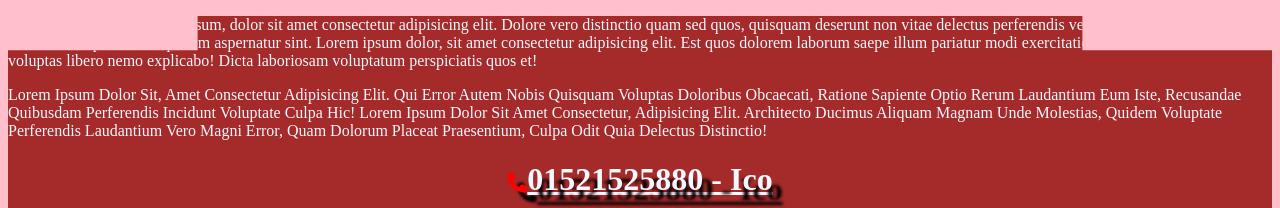
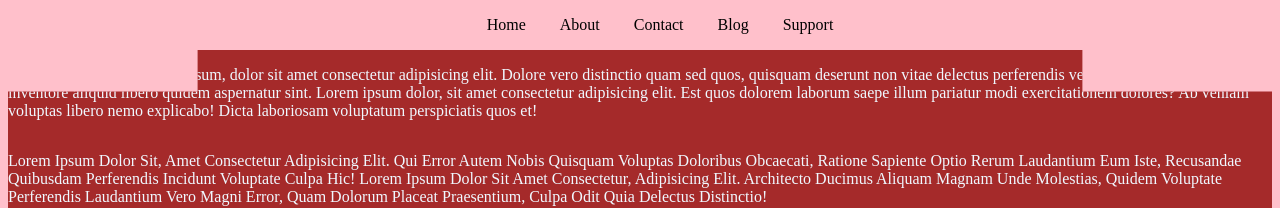
Before and after one commit to Ikramico/Code, a plain HTML site: page index.html in a window 1280 px wide. Shown: the top 208 px of the page. Drawn offline with Linux system fonts and the light colour scheme.

Commit message:
inline menu

```diff
--- a/index.html
+++ b/index.html
@@ -13,14 +13,23 @@
     <title>Document</title>
 </head>
 <body>
+    <div class="menu">
+        <ul class="list">
+            <li class="list-item">Home</li>
+            <li class="list-item">About</li>
+            <li class="list-item">Contact</li>
+            <li class="list-item">Blog</li>
+            <li class="list-item">Support</li>
+        </ul>
+    </div>
 
     <div style="background-color: brown; color: aliceblue;" class="clip" >
-        <p style="color: aliceblue;">
+        <p style="color: aliceblue; display: inline-block;">
        <b>This is web design</b>
        Lorem ipsum, dolor sit amet consectetur adipisicing elit. Dolore vero distinctio quam sed quos, quisquam deserunt non vitae delectus perferendis velit quasi quae, aperiam inventore aliquid libero quidem aspernatur sint. Lorem ipsum dolor, sit amet consectetur adipisicing elit. Est quos dolorem laborum saepe illum pariatur modi exercitationem dolores? Ab veniam voluptas libero nemo explicabo! Dicta laboriosam voluptatum perspiciatis quos et!
 
 
-      <p><span class="sp"> Lorem ipsum dolor sit, amet consectetur adipisicing elit. Qui error autem nobis quisquam voluptas doloribus obcaecati, ratione sapiente optio rerum laudantium eum iste, recusandae quibusdam perferendis incidunt voluptate culpa hic! Lorem ipsum dolor sit amet consectetur, adipisicing elit. Architecto ducimus aliquam magnam unde molestias, quidem voluptate perferendis laudantium vero magni error, quam dolorum placeat praesentium, culpa odit quia delectus distinctio!</span>
+      <p style="display: inline-block;"><span class="sp"> Lorem ipsum dolor sit, amet consectetur adipisicing elit. Qui error autem nobis quisquam voluptas doloribus obcaecati, ratione sapiente optio rerum laudantium eum iste, recusandae quibusdam perferendis incidunt voluptate culpa hic! Lorem ipsum dolor sit amet consectetur, adipisicing elit. Architecto ducimus aliquam magnam unde molestias, quidem voluptate perferendis laudantium vero magni error, quam dolorum placeat praesentium, culpa odit quia delectus distinctio!</span>
     </p></p>
     <h1 class="tit"> <i class="fa-solid fa-phone icon"></i>01521525880 - Ico</h1>
     <a rel="noopener" href='https://www.google.co.uk/' target="_blank" class="link-text">djjdjdj</a>
--- a/style.css
+++ b/style.css
@@ -41,3 +41,11 @@ button{
     font-weight: 600;
     font-size: 20px;
 }
+.list{
+    list-style: none;
+    text-align: center;
+}
+.list-item{
+    display: inline;
+    padding: 5px 15px;
+}
```
